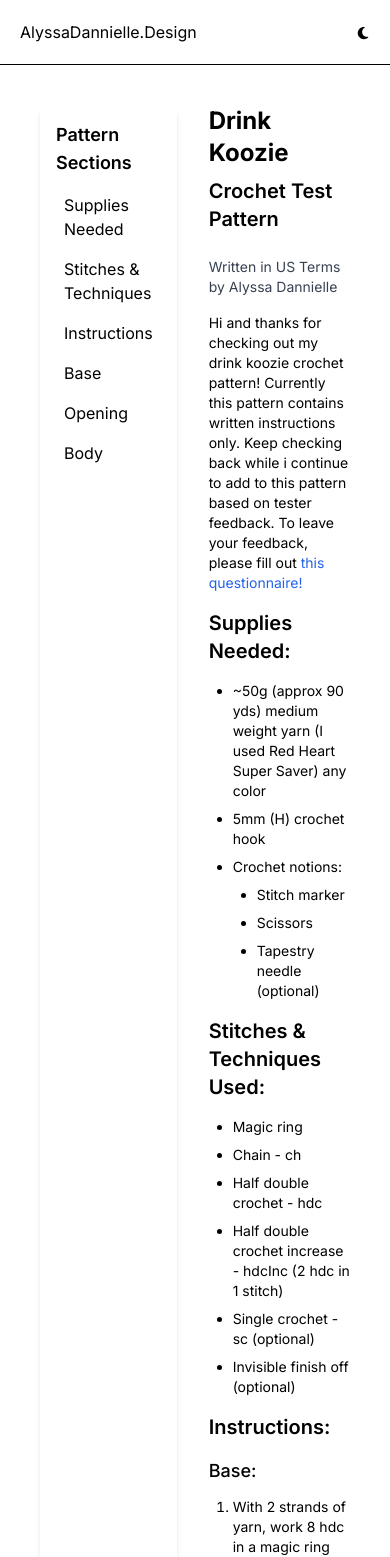
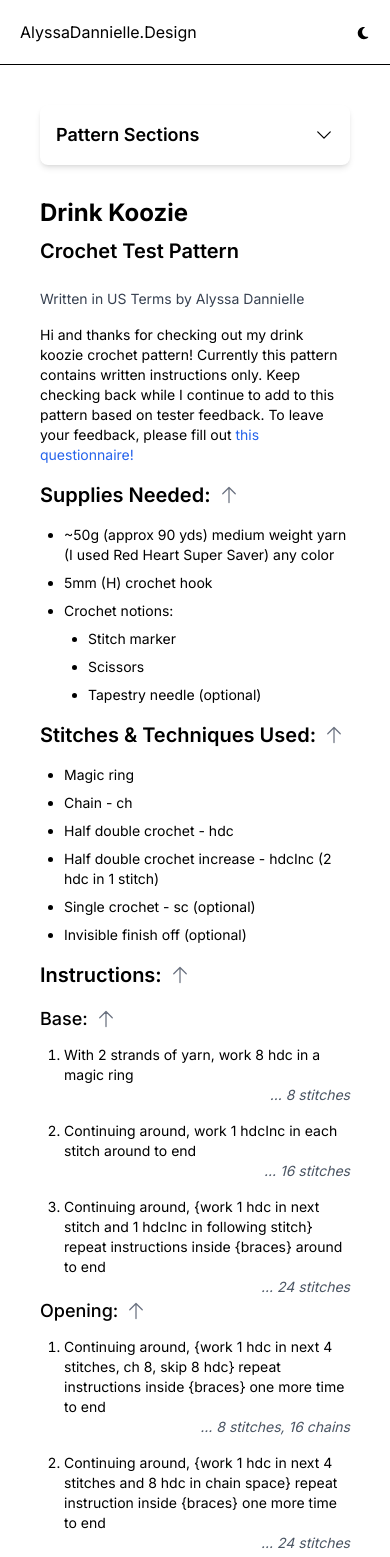
Before and after one commit to alyssa-dannielle/alyssa-dannielle-designs, a Next.js app: page /patterns/drink-koozie in a window 390 px wide. Shown: the top 1557 px of the page. Built offline with nearby package versions, Linux system fonts and the light colour scheme.

Commit message:
vibe code nav menu and back to top arrows

```diff
--- a/app/globals.css
+++ b/app/globals.css
@@ -19,6 +19,6 @@
 @layer base {
   html {
     scroll-behavior: smooth;
-    scroll-padding-top: 2rem;
+    scroll-padding-top: 300px;
   }
 }
--- a/app/patterns/drink-koozie/page.tsx
+++ b/app/patterns/drink-koozie/page.tsx
@@ -3,6 +3,7 @@ import Footer from "../../layout/footer";
 import styles from "../pattern.module.css";
 import { GoogleAnalytics } from "@next/third-parties/google";
 import PatternNavigation from "../../../components/PatternNavigation";
+import BackToTopButton from "../../../components/BackToTopButton";
 
 export const metadata = {
   title: "Drink Koozie Crochet Pattern",
@@ -21,7 +22,7 @@ export default function DrinkKoozie() {
   ];
   return (
     <main className="flex min-h-screen flex-col items-center p-10">
-      <div className="flex gap-8 w-full max-w-7xl">
+      <div className="flex flex-col md:flex-row gap-8 w-full max-w-7xl">
         <PatternNavigation sections={patternSections} />
         <article className={styles.patternArticleContainer}>
           <h1 className={styles.patternTitle}>Drink Koozie</h1>
@@ -32,7 +33,7 @@ export default function DrinkKoozie() {
           <p className={styles.patternText}>
             Hi and thanks for checking out my drink koozie crochet pattern!
             Currently this pattern contains written instructions only. Keep
-            checking back while i continue to add to this pattern based on
+            checking back while I continue to add to this pattern based on
             tester feedback. To leave your feedback, please fill out{" "}
             <Link
               target="_blank"
@@ -44,7 +45,10 @@ export default function DrinkKoozie() {
             </Link>
           </p>
           <h2 id="supplies" className={styles.patternSectionHeading}>
+            <span className="flex items-center gap-2">
               Supplies Needed:
+              <BackToTopButton />
+            </span>
           </h2>
           <ul className={styles.patternList}>
             <li>
@@ -58,7 +62,10 @@ export default function DrinkKoozie() {
             <li className="ml-6">Tapestry needle (optional)</li>
           </ul>
           <h2 id="stitches" className={styles.patternSectionHeading}>
+            <span className="flex items-center gap-2">
               Stitches & Techniques Used:
+              <BackToTopButton />
+            </span>
           </h2>
           <ul className={styles.patternList}>
             <li>Magic ring</li>
@@ -69,10 +76,16 @@ export default function DrinkKoozie() {
             <li>Invisible finish off (optional)</li>
           </ul>
           <h2 id="instructions" className={styles.patternSectionHeading}>
+            <span className="flex items-center gap-2">
               Instructions:
+              <BackToTopButton />
+            </span>
           </h2>
           <h3 id="base" className={styles.patternSubsectionHeading}>
+            <span className="flex items-center gap-2">
               Base:
+              <BackToTopButton />
+            </span>
           </h3>
           <ol className={styles.patternStepSet}>
             <li>
@@ -116,7 +129,10 @@ export default function DrinkKoozie() {
             </li>
           </ol>
           <h3 id="opening" className={styles.patternSubsectionHeading}>
+            <span className="flex items-center gap-2">
               Opening:
+              <BackToTopButton />
+            </span>
           </h3>
           <ol className={styles.patternStepSet}>
             <li>
@@ -149,7 +165,10 @@ export default function DrinkKoozie() {
             </li>
           </ol>
           <h3 id="body" className={styles.patternSubsectionHeading}>
+            <span className="flex items-center gap-2">
               Body:
+              <BackToTopButton />
+            </span>
           </h3>
           <ol className={styles.patternStepSet}>
             <li>
--- a/app/patterns/pattern.module.css
+++ b/app/patterns/pattern.module.css
@@ -22,7 +22,7 @@
   }
 
   .patternSectionHeading {
-    @apply text-xl sm:text-2xl md:text-3xl font-semibold mt-4 mb-4;
+    @apply text-xl sm:text-2xl md:text-3xl font-semibold mt-4 mb-4 flex justify-between items-center;
   }
 
   .patternSubsectionHeading {
--- /dev/null
+++ b/components/BackToTopButton.tsx
@@ -0,0 +1,22 @@
+"use client";
+
+import { ArrowUpIcon } from "@heroicons/react/24/outline";
+
+export default function BackToTopButton() {
+  const scrollToTop = () => {
+    window.scrollTo({
+      top: 0,
+      behavior: "smooth",
+    });
+  };
+
+  return (
+    <button
+      onClick={scrollToTop}
+      className="inline-flex items-center text-gray-500 hover:text-gray-700 dark:text-gray-400 dark:hover:text-gray-200"
+      aria-label="Back to top"
+    >
+      <ArrowUpIcon className="w-5 h-5" />
+    </button>
+  );
+}
--- a/components/PatternNavigation.tsx
+++ b/components/PatternNavigation.tsx
@@ -1,4 +1,7 @@
 "use client";
+
+import { useState } from "react";
+import { ChevronDownIcon, ChevronUpIcon } from "@heroicons/react/24/outline";
 
 interface NavItem {
   label: string;
@@ -12,15 +15,57 @@ interface PatternNavigationProps {
 export default function PatternNavigation({
   sections,
 }: PatternNavigationProps) {
+  const [isOpen, setIsOpen] = useState(false);
+
   const scrollToSection = (anchor: string) => {
     const element = document.getElementById(anchor);
     if (element) {
-      element.scrollIntoView({ behavior: "smooth" });
+      // Get the header height - adjust this value based on your layout
+      const headerOffset = 300;
+      const elementPosition = element.getBoundingClientRect().top;
+      const offsetPosition = elementPosition + window.scrollY - headerOffset;
+
+      window.scrollTo({
+        top: offsetPosition,
+        behavior: "smooth",
+      });
     }
+    setIsOpen(false); // Close dropdown after selection on mobile
   };
 
   return (
-    <nav className="sticky top-4 p-4 bg-white dark:bg-gray-800 rounded-lg shadow-md max-w-xs">
+    <div className="w-full md:w-auto">
+      {/* Mobile Dropdown */}
+      <div className="md:hidden">
+        <button
+          onClick={() => setIsOpen(!isOpen)}
+          className="flex items-center justify-between w-full p-4 bg-white dark:bg-gray-800 rounded-lg shadow-md"
+        >
+          <span className="text-lg font-semibold">Pattern Sections</span>
+          {isOpen ? (
+            <ChevronUpIcon className="w-5 h-5" />
+          ) : (
+            <ChevronDownIcon className="w-5 h-5" />
+          )}
+        </button>
+        {isOpen && (
+          <ul className="mt-2 p-4 bg-white dark:bg-gray-800 rounded-lg shadow-md space-y-2">
+            {sections.map((section) => (
+              <li key={section.anchor}>
+                <button
+                  onClick={() => scrollToSection(section.anchor)}
+                  className="text-left w-full px-2 py-1 rounded hover:bg-gray-100 dark:hover:bg-gray-700"
+                >
+                  {section.label}
+                </button>
+              </li>
+            ))}
+          </ul>
+        )}
+      </div>
+
+      {/* Desktop Sidebar */}
+      <nav className="hidden md:block p-4 bg-white dark:bg-gray-800 rounded-lg shadow-md w-full md:sticky md:top-4 md:max-w-xs md:max-h-[calc(100vh-2rem)] md:overflow-y-auto">
         <h2 className="text-lg font-semibold mb-3">Pattern Sections</h2>
         <ul className="space-y-2">
           {sections.map((section) => (
@@ -35,5 +80,6 @@ export default function PatternNavigation({
           ))}
         </ul>
       </nav>
+    </div>
   );
 }
--- a/package.json
+++ b/package.json
@@ -14,6 +14,7 @@
     "@fortawesome/free-regular-svg-icons": "^6.7.2",
     "@fortawesome/free-solid-svg-icons": "^6.7.2",
     "@fortawesome/react-fontawesome": "^0.2.2",
+    "@heroicons/react": "^2.2.0",
     "@next/third-parties": "^15.3.0",
     "@prisma/client": "^5.10.2",
     "next": "^14.0.4",
```
Also changed, not shown: 1 other file (tests, documents, lock files or other folders). Lines whose indentation alone changed are shown as unchanged.
